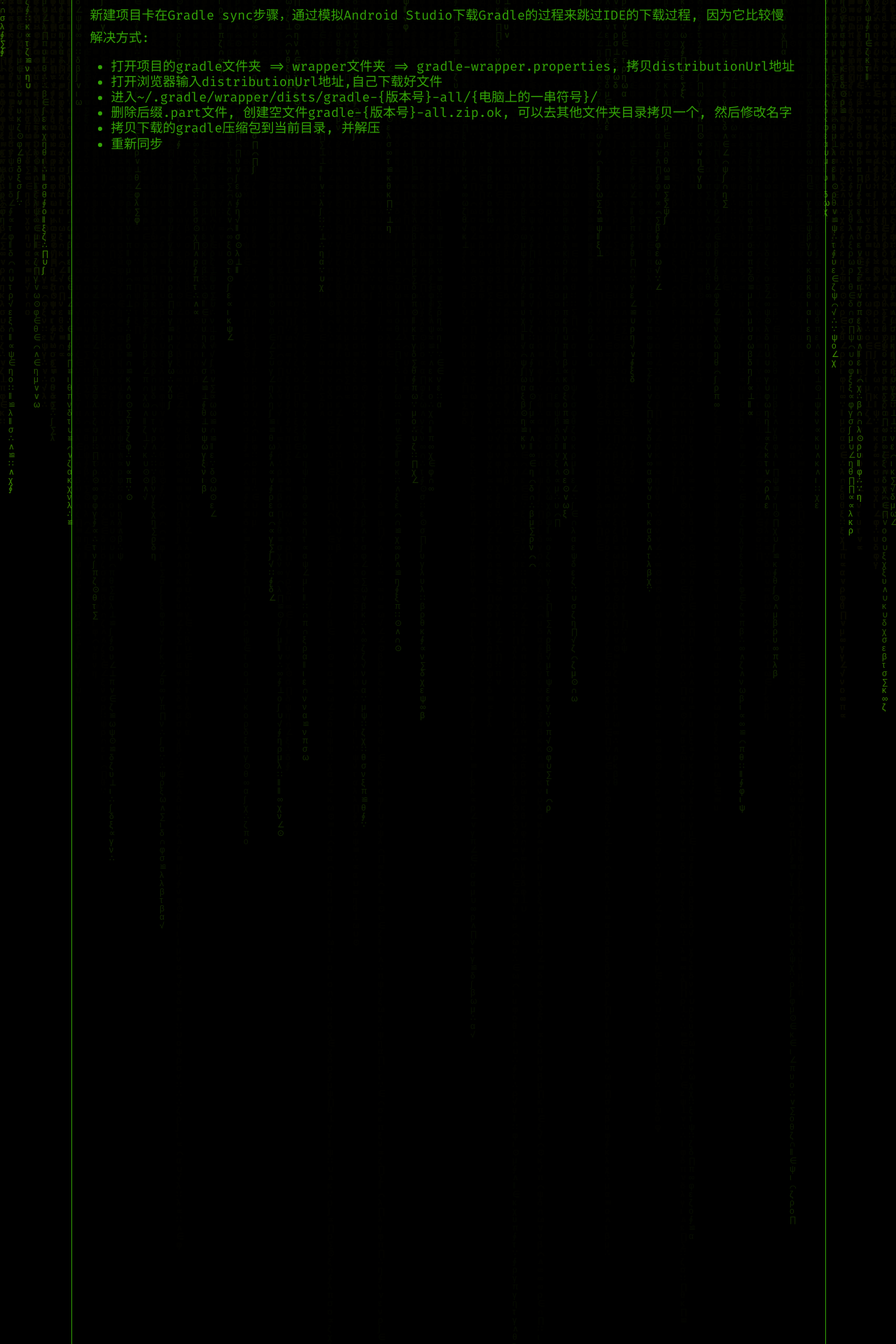
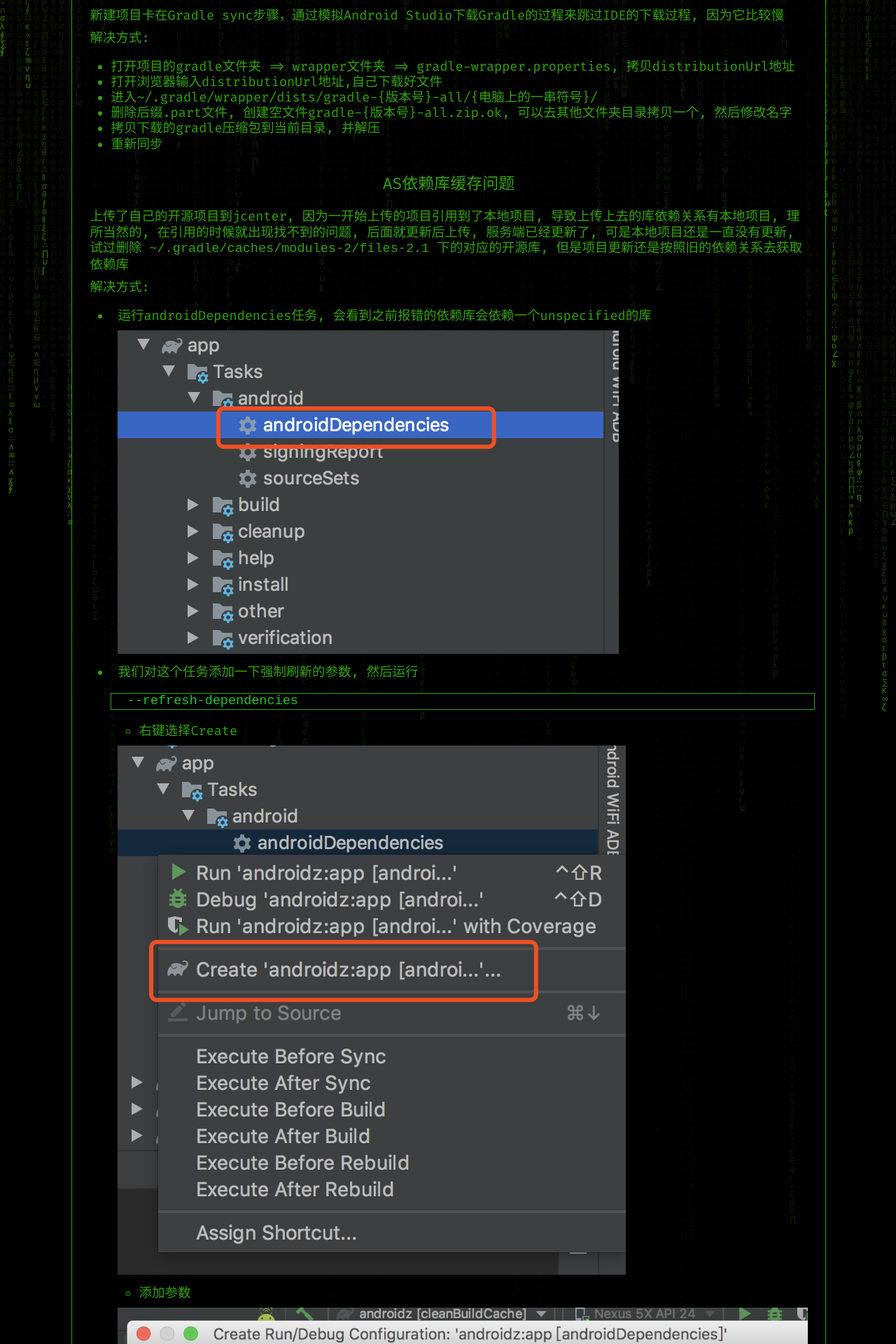
Before and after one commit to zhusonger/www.lasong.com.cn, a Jekyll site: the page built from _posts/Android/2020-2-20-android-resolve.md, in a window 1280 px wide. Shown: the part 362-2282 px from the top of the page at 70% size. Built offline with Jekyll 4.4.1, drawn with Linux system fonts in a browser that asks for light colours; some of the changed text lies outside the part shown.

Commit message:
grade cache

````diff
--- a/_posts/Android/2020-2-20-android-resolve.md
+++ b/_posts/Android/2020-2-20-android-resolve.md
@@ -21,3 +21,32 @@
 * 删除后缀.part文件, 创建空文件gradle-{版本号}-all.zip.ok, 可以去其他文件夹目录拷贝一个, 然后修改名字
 * 拷贝下载的gradle压缩包到当前目录, 并解压
 * 重新同步
+
+# AS依赖库缓存问题
+上传了自己的开源项目到jcenter, 因为一开始上传的项目引用到了本地项目, 导致上传上去的库依赖关系有本地项目, 理所当然的, 在引用的时候就出现找不到的问题, 后面就更新后上传, 服务端已经更新了, 可是本地项目还是一直没有更新, 试过删除 `~/.gradle/caches/modules-2/files-2.1` 下的对应的开源库, 但是项目更新还是按照旧的依赖关系去获取依赖库
+
+解决方式:
+
+* 运行androidDependencies任务, 会看到之前报错的依赖库会依赖一个unspecified的库
+
+	![]({{site.assets_path}}/img/android/img-android-as-gradle-dependencies.png)
+
+* 我们对这个任务添加一下强制刷新的参数, 然后运行
+
+	```
+	--refresh-dependencies
+	```
+	* 右键选择Create
+
+	![]({{site.assets_path}}/img/android/img-android-as-gradle-create-dependency.png)
+
+	* 添加参数
+
+	![]({{site.assets_path}}/img/android/img-android-as-gradle-create-params.png)
+
+	* 运行
+
+	![]({{site.assets_path}}/img/android/img-android-as-gradle-run-dependency.png)
+
+
+* 重新运行项目, 使用最新的依赖关系进行关联
````
Also changed, not shown: _posts/Android/2020-02-21-android-texture-lyric.md (+1 -1 lines), assets/img/android/img-android-as-gradle-create-dependency.png (added), assets/img/android/img-android-as-gradle-create-params.png (added), assets/img/android/img-android-as-gradle-dependencies.png (added), assets/img/android/img-android-as-gradle-run-dependency.png (added).
